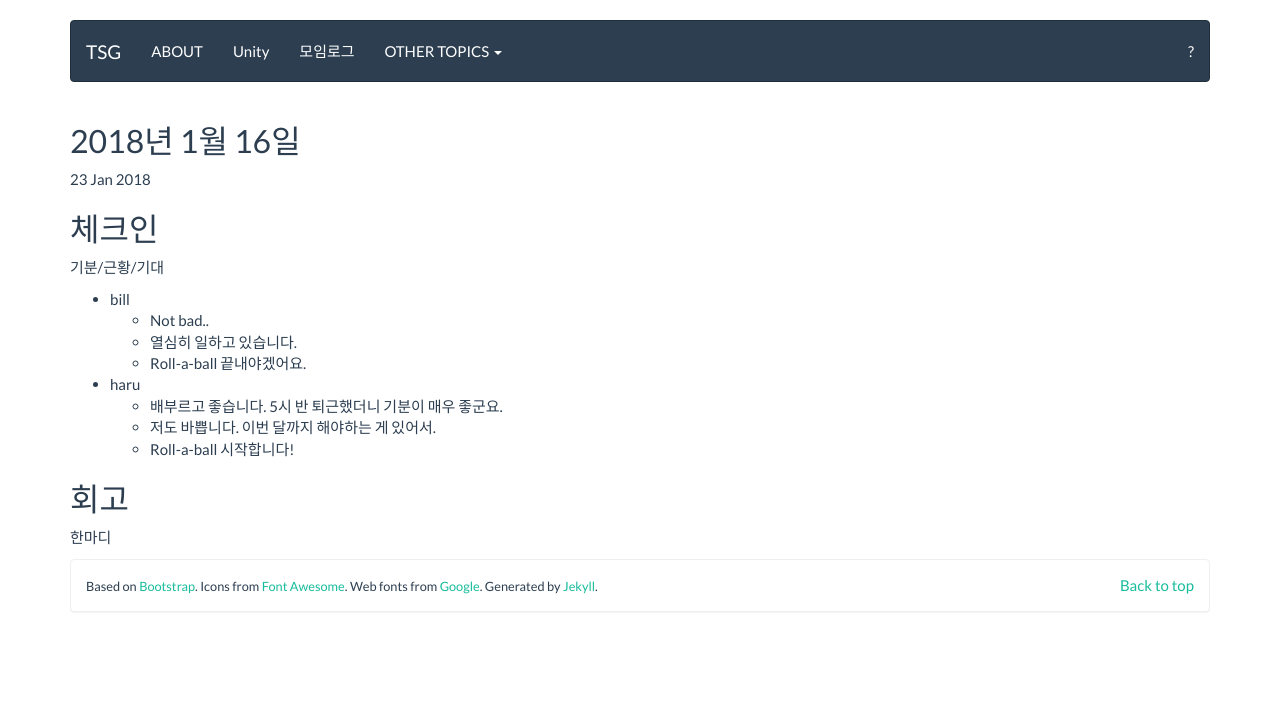
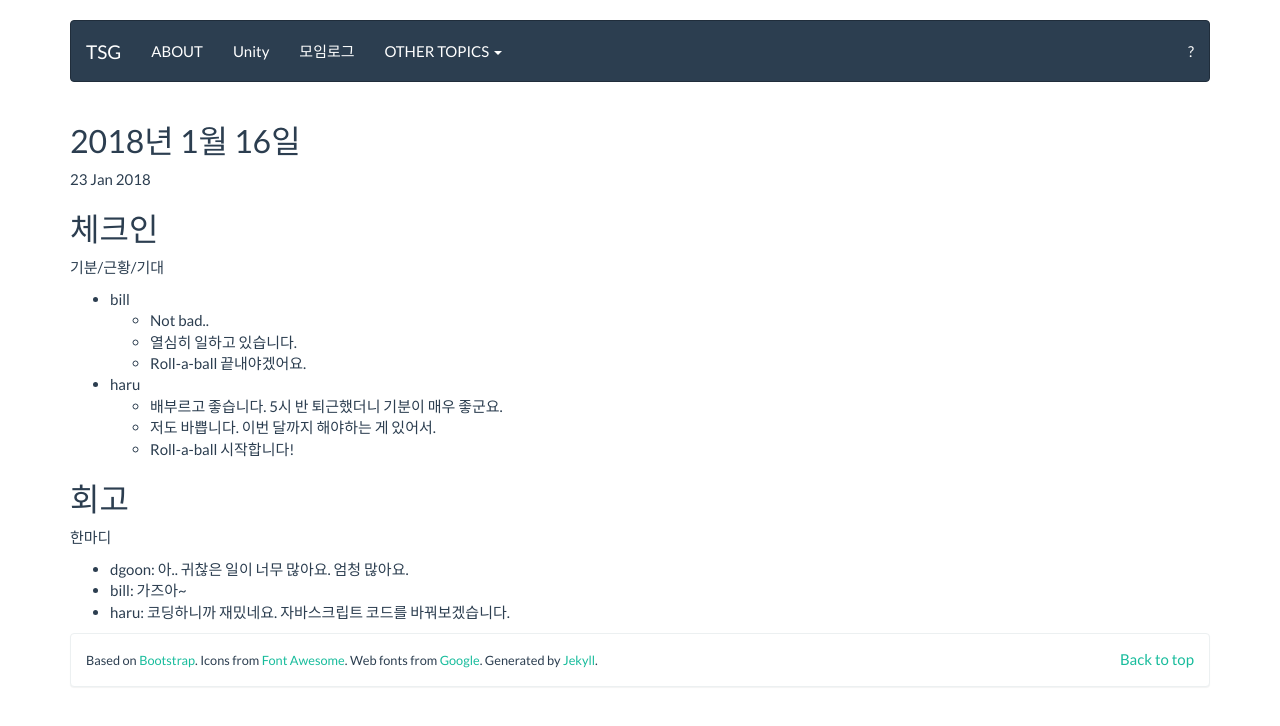
Before and after one commit to tuestudy/tuestudy.github.io, a Jekyll site: the page built from _posts/2018-01-23-meeting.markdown, in a window 1280 px wide. Shown: the top 726 px of the page. Built offline with Jekyll 4.4.1, drawn with Linux system fonts in a browser that asks for light colours.

Commit message:
2018-01-23 회고

```diff
--- a/_posts/2018-01-23-meeting.markdown
+++ b/_posts/2018-01-23-meeting.markdown
@@ -22,3 +22,7 @@
 ## 회고
 
 한마디
+
+* dgoon: 아.. 귀찮은 일이 너무 많아요. 엄청 많아요.
+* bill: 가즈아~
+* haru: 코딩하니까 재밌네요. 자바스크립트 코드를 바꿔보겠습니다.
```
